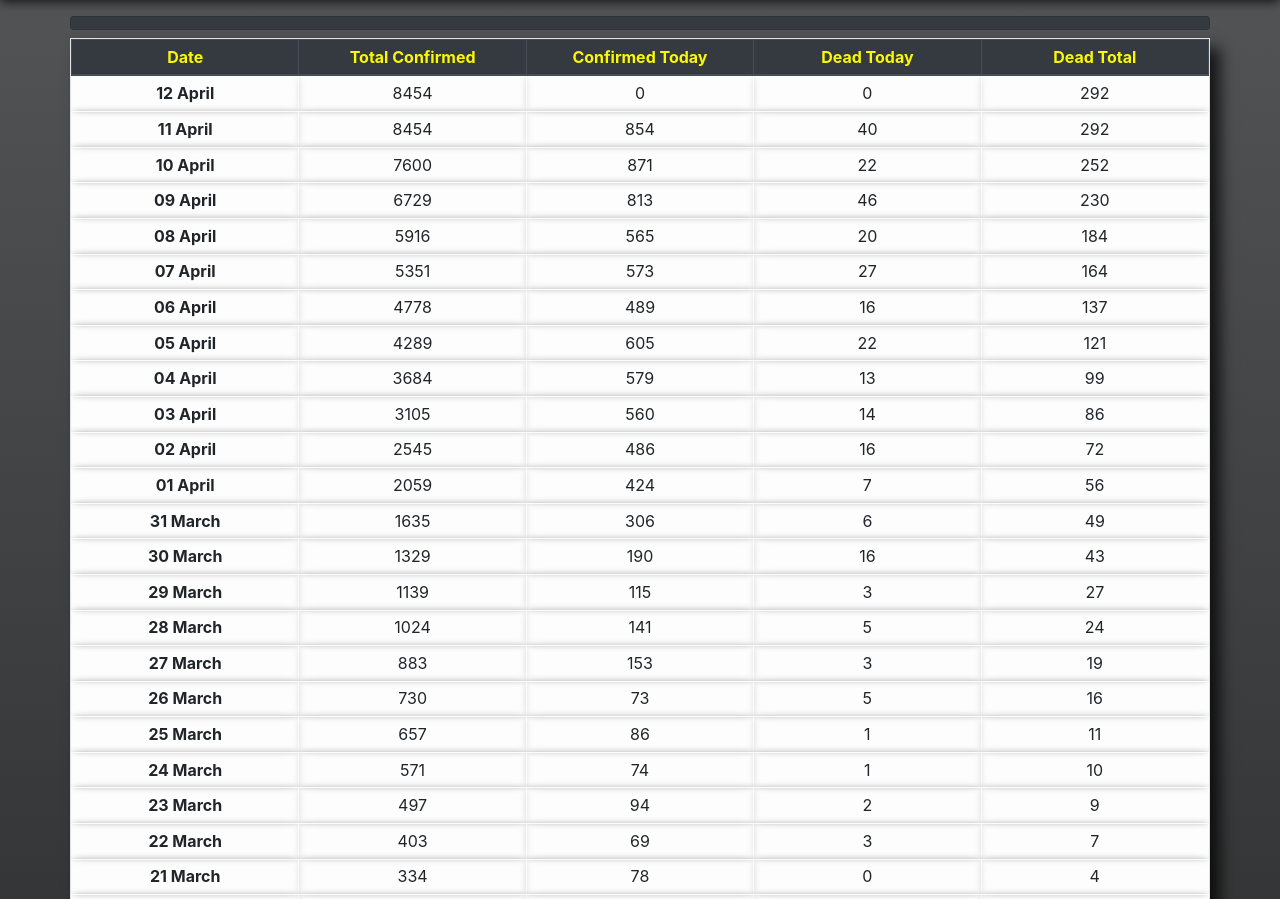
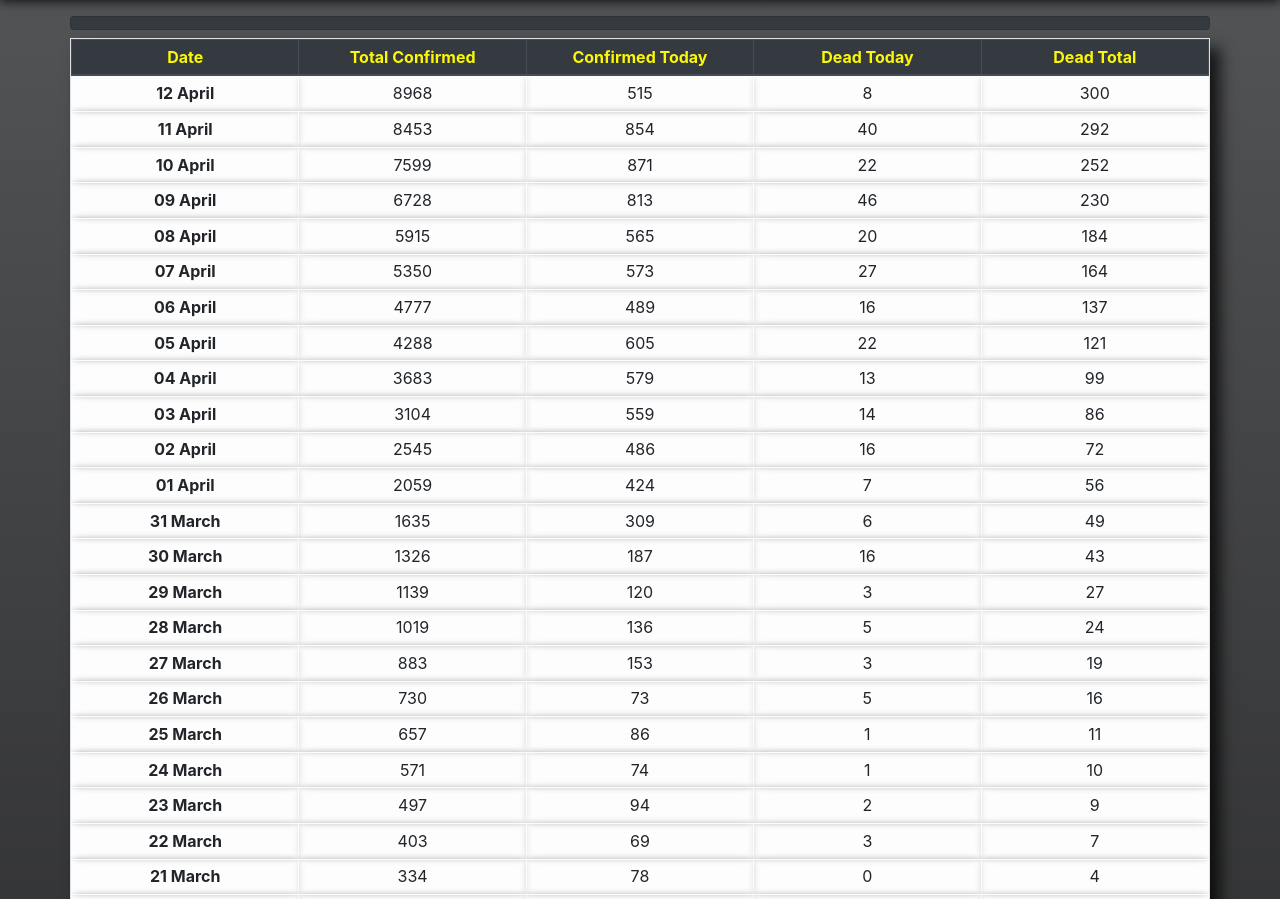
Before and after one commit to nirmalya1983/djangoapp001, a Django app: template covt19/templates/index.html in a window 1280 px wide. Shown: the part 56-955 px from the top of the page. Run offline with Django 3.2, Linux system fonts and the light colour scheme; the template is opened without the code that fills it, so the values that code supplies are empty; some libraries are stand-ins or nearby versions.

Commit message:
commit requirements

```diff
--- a/covt19/urls.py
+++ b/covt19/urls.py
@@ -4,5 +4,6 @@ from . import views
 
 urlpatterns = [
     path('ind_state',views.ind_states,name='indStates'),
+    path('ind_test',views.ind_test,name='indTest'),
     path('', views.index, name='index'),
 ]
--- a/static/js/result.js
+++ b/static/js/result.js
@@ -379,16 +379,16 @@
 			"totalrecovered": "4"
 		},
 		{
-			"dailyconfirmed": "11",
+			"dailyconfirmed": "10",
 			"dailydeceased": "1",
 			"dailyrecovered": "0",
 			"date": "12 March ",
-			"totalconfirmed": "82",
+			"totalconfirmed": "81",
 			"totaldeceased": "1",
 			"totalrecovered": "4"
 		},
 		{
-			"dailyconfirmed": "9",
+			"dailyconfirmed": "10",
 			"dailydeceased": "0",
 			"dailyrecovered": "6",
 			"date": "13 March ",
@@ -415,16 +415,16 @@
 			"totalrecovered": "13"
 		},
 		{
-			"dailyconfirmed": "15",
+			"dailyconfirmed": "14",
 			"dailydeceased": "0",
 			"dailyrecovered": "1",
 			"date": "16 March ",
-			"totalconfirmed": "127",
+			"totalconfirmed": "126",
 			"totaldeceased": "2",
 			"totalrecovered": "14"
 		},
 		{
-			"dailyconfirmed": "19",
+			"dailyconfirmed": "20",
 			"dailydeceased": "1",
 			"dailyrecovered": "1",
 			"date": "17 March ",
@@ -523,16 +523,16 @@
 			"totalrecovered": "75"
 		},
 		{
-			"dailyconfirmed": "141",
+			"dailyconfirmed": "136",
 			"dailydeceased": "5",
 			"dailyrecovered": "10",
 			"date": "28 March ",
-			"totalconfirmed": "1024",
+			"totalconfirmed": "1019",
 			"totaldeceased": "24",
 			"totalrecovered": "85"
 		},
 		{
-			"dailyconfirmed": "115",
+			"dailyconfirmed": "120",
 			"dailydeceased": "3",
 			"dailyrecovered": "17",
 			"date": "29 March ",
@@ -541,16 +541,16 @@
 			"totalrecovered": "102"
 		},
 		{
-			"dailyconfirmed": "190",
+			"dailyconfirmed": "187",
 			"dailydeceased": "16",
 			"dailyrecovered": "35",
 			"date": "30 March ",
-			"totalconfirmed": "1329",
+			"totalconfirmed": "1326",
 			"totaldeceased": "43",
 			"totalrecovered": "137"
 		},
 		{
-			"dailyconfirmed": "306",
+			"dailyconfirmed": "309",
 			"dailydeceased": "6",
 			"dailyrecovered": "13",
 			"date": "31 March ",
@@ -577,11 +577,11 @@
 			"totalrecovered": "191"
 		},
 		{
-			"dailyconfirmed": "560",
+			"dailyconfirmed": "559",
 			"dailydeceased": "14",
 			"dailyrecovered": "39",
 			"date": "03 April ",
-			"totalconfirmed": "3105",
+			"totalconfirmed": "3104",
 			"totaldeceased": "86",
 			"totalrecovered": "230"
 		},
@@ -590,7 +590,7 @@
 			"dailydeceased": "13",
 			"dailyrecovered": "56",
 			"date": "04 April ",
-			"totalconfirmed": "3684",
+			"totalconfirmed": "3683",
 			"totaldeceased": "99",
 			"totalrecovered": "286"
 		},
@@ -599,7 +599,7 @@
 			"dailydeceased": "22",
 			"dailyrecovered": "43",
 			"date": "05 April ",
-			"totalconfirmed": "4289",
+			"totalconfirmed": "4288",
 			"totaldeceased": "121",
 			"totalrecovered": "329"
 		},
@@ -608,7 +608,7 @@
 			"dailydeceased": "16",
 			"dailyrecovered": "65",
 			"date": "06 April ",
-			"totalconfirmed": "4778",
+			"totalconfirmed": "4777",
 			"totaldeceased": "137",
 			"totalrecovered": "394"
 		},
@@ -617,7 +617,7 @@
 			"dailydeceased": "27",
 			"dailyrecovered": "75",
 			"date": "07 April ",
-			"totalconfirmed": "5351",
+			"totalconfirmed": "5350",
 			"totaldeceased": "164",
 			"totalrecovered": "469"
 		},
@@ -626,7 +626,7 @@
 			"dailydeceased": "20",
 			"dailyrecovered": "96",
 			"date": "08 April ",
-			"totalconfirmed": "5916",
+			"totalconfirmed": "5915",
 			"totaldeceased": "184",
 			"totalrecovered": "565"
 		},
@@ -635,7 +635,7 @@
 			"dailydeceased": "46",
 			"dailyrecovered": "70",
 			"date": "09 April ",
-			"totalconfirmed": "6729",
+			"totalconfirmed": "6728",
 			"totaldeceased": "230",
 			"totalrecovered": "635"
 		},
@@ -644,7 +644,7 @@
 			"dailydeceased": "22",
 			"dailyrecovered": "151",
 			"date": "10 April ",
-			"totalconfirmed": "7600",
+			"totalconfirmed": "7599",
 			"totaldeceased": "252",
 			"totalrecovered": "786"
 		},
@@ -653,54 +653,54 @@
 			"dailydeceased": "40",
 			"dailyrecovered": "186",
 			"date": "11 April ",
-			"totalconfirmed": "8454",
+			"totalconfirmed": "8453",
 			"totaldeceased": "292",
 			"totalrecovered": "972"
 		},
 		{
-			"dailyconfirmed": "0",
-			"dailydeceased": "0",
-			"dailyrecovered": "0",
+			"dailyconfirmed": "515",
+			"dailydeceased": "8",
+			"dailyrecovered": "88",
 			"date": "12 April ",
-			"totalconfirmed": "8454",
-			"totaldeceased": "292",
-			"totalrecovered": "972"
+			"totalconfirmed": "8968",
+			"totaldeceased": "300",
+			"totalrecovered": "1060"
 		}
 	],
 	"statewise": [
 		{
-			"active": "7192",
-			"confirmed": "8453",
-			"deaths": "289",
-			"deltaconfirmed": "854",
-			"deltadeaths": "40",
-			"deltarecovered": "186",
-			"lastupdatedtime": "12/04/2020 02:35:24",
-			"recovered": "972",
+			"active": "7610",
+			"confirmed": "8967",
+			"deaths": "297",
+			"deltaconfirmed": "515",
+			"deltadeaths": "8",
+			"deltarecovered": "88",
+			"lastupdatedtime": "12/04/2020 19:35:30",
+			"recovered": "1060",
 			"state": "Total",
 			"statecode": "TT"
 		},
 		{
-			"active": "1426",
-			"confirmed": "1761",
+			"active": "1560",
+			"confirmed": "1895",
 			"deaths": "127",
-			"deltaconfirmed": "187",
-			"deltadeaths": "17",
-			"deltarecovered": "20",
-			"lastupdatedtime": "11/04/2020 22:35:24",
+			"deltaconfirmed": "134",
+			"deltadeaths": "0",
+			"deltarecovered": "0",
+			"lastupdatedtime": "12/04/2020 14:35:24",
 			"recovered": "208",
 			"state": "Maharashtra",
 			"statecode": "MH"
 		},
 		{
-			"active": "915",
-			"confirmed": "969",
-			"deaths": "10",
-			"deltaconfirmed": "58",
+			"active": "1014",
+			"confirmed": "1075",
+			"deaths": "11",
+			"deltaconfirmed": "106",
 			"deltadeaths": "1",
-			"deltarecovered": "0",
-			"lastupdatedtime": "11/04/2020 18:55:24",
-			"recovered": "44",
+			"deltarecovered": "6",
+			"lastupdatedtime": "12/04/2020 18:10:24",
+			"recovered": "50",
 			"state": "Tamil Nadu",
 			"statecode": "TN"
 		},
@@ -708,8 +708,8 @@
 			"active": "1023",
 			"confirmed": "1069",
 			"deaths": "19",
-			"deltaconfirmed": "166",
-			"deltadeaths": "5",
+			"deltaconfirmed": "0",
+			"deltadeaths": "0",
 			"deltarecovered": "0",
 			"lastupdatedtime": "11/04/2020 21:13:10",
 			"recovered": "27",
@@ -720,143 +720,143 @@
 			"active": "393",
 			"confirmed": "503",
 			"deaths": "14",
-			"deltaconfirmed": "16",
-			"deltadeaths": "2",
-			"deltarecovered": "51",
+			"deltaconfirmed": "0",
+			"deltadeaths": "0",
+			"deltarecovered": "0",
 			"lastupdatedtime": "11/04/2020 22:10:24",
 			"recovered": "96",
 			"state": "Telangana",
 			"statecode": "TG"
 		},
 		{
-			"active": "575",
-			"confirmed": "700",
+			"active": "671",
+			"confirmed": "796",
 			"deaths": "9",
-			"deltaconfirmed": "139",
-			"deltadeaths": "6",
-			"deltarecovered": "56",
-			"lastupdatedtime": "12/04/2020 02:35:25",
+			"deltaconfirmed": "96",
+			"deltadeaths": "0",
+			"deltarecovered": "0",
+			"lastupdatedtime": "12/04/2020 15:35:25",
 			"recovered": "116",
 			"state": "Rajasthan",
 			"statecode": "RJ"
 		},
 		{
-			"active": "228",
-			"confirmed": "373",
+			"active": "194",
+			"confirmed": "375",
 			"deaths": "2",
-			"deltaconfirmed": "10",
+			"deltaconfirmed": "2",
 			"deltadeaths": "0",
-			"deltarecovered": "19",
-			"lastupdatedtime": "11/04/2020 18:20:24",
-			"recovered": "143",
+			"deltarecovered": "36",
+			"lastupdatedtime": "12/04/2020 17:35:25",
+			"recovered": "179",
 			"state": "Kerala",
 			"statecode": "KL"
 		},
 		{
-			"active": "402",
-			"confirmed": "452",
+			"active": "430",
+			"confirmed": "480",
 			"deaths": "5",
-			"deltaconfirmed": "19",
-			"deltadeaths": "1",
-			"deltarecovered": "13",
-			"lastupdatedtime": "11/04/2020 19:50:25",
+			"deltaconfirmed": "28",
+			"deltadeaths": "0",
+			"deltarecovered": "0",
+			"lastupdatedtime": "12/04/2020 19:35:31",
 			"recovered": "45",
 			"state": "Uttar Pradesh",
 			"statecode": "UP"
 		},
 		{
-			"active": "389",
-			"confirmed": "405",
-			"deaths": "6",
-			"deltaconfirmed": "24",
-			"deltadeaths": "0",
-			"deltarecovered": "0",
-			"lastupdatedtime": "11/04/2020 18:55:25",
-			"recovered": "10",
+			"active": "401",
+			"confirmed": "420",
+			"deaths": "7",
+			"deltaconfirmed": "15",
+			"deltadeaths": "1",
+			"deltarecovered": "2",
+			"lastupdatedtime": "12/04/2020 19:20:25",
+			"recovered": "12",
 			"state": "Andhra Pradesh",
 			"statecode": "AP"
 		},
 		{
-			"active": "451",
-			"confirmed": "529",
-			"deaths": "40",
-			"deltaconfirmed": "78",
-			"deltadeaths": "4",
-			"deltarecovered": "1",
-			"lastupdatedtime": "11/04/2020 23:35:25",
-			"recovered": "38",
+			"active": "478",
+			"confirmed": "562",
+			"deaths": "43",
+			"deltaconfirmed": "33",
+			"deltadeaths": "3",
+			"deltarecovered": "3",
+			"lastupdatedtime": "12/04/2020 17:20:25",
+			"recovered": "41",
 			"state": "Madhya Pradesh",
 			"statecode": "MP"
 		},
 		{
-			"active": "170",
-			"confirmed": "215",
+			"active": "172",
+			"confirmed": "232",
 			"deaths": "6",
-			"deltaconfirmed": "8",
+			"deltaconfirmed": "17",
 			"deltadeaths": "0",
-			"deltarecovered": "5",
-			"lastupdatedtime": "11/04/2020 19:20:25",
-			"recovered": "39",
+			"deltarecovered": "15",
+			"lastupdatedtime": "12/04/2020 13:50:25",
+			"recovered": "54",
 			"state": "Karnataka",
 			"statecode": "KA"
 		},
 		{
-			"active": "402",
-			"confirmed": "468",
-			"deaths": "22",
-			"deltaconfirmed": "90",
-			"deltadeaths": "3",
-			"deltarecovered": "11",
-			"lastupdatedtime": "11/04/2020 20:20:24",
+			"active": "426",
+			"confirmed": "493",
+			"deaths": "23",
+			"deltaconfirmed": "25",
+			"deltadeaths": "1",
+			"deltarecovered": "0",
+			"lastupdatedtime": "12/04/2020 15:20:25",
 			"recovered": "44",
 			"state": "Gujarat",
 			"statecode": "GJ"
 		},
 		{
-			"active": "141",
-			"confirmed": "179",
-			"deaths": "2",
-			"deltaconfirmed": "3",
-			"deltadeaths": "0",
-			"deltarecovered": "0",
-			"lastupdatedtime": "11/04/2020 19:05:26",
-			"recovered": "36",
+			"active": "148",
+			"confirmed": "195",
+			"deaths": "3",
+			"deltaconfirmed": "16",
+			"deltadeaths": "1",
+			"deltarecovered": "8",
+			"lastupdatedtime": "12/04/2020 19:35:32",
+			"recovered": "44",
 			"state": "Haryana",
 			"statecode": "HR"
 		},
 		{
-			"active": "214",
-			"confirmed": "224",
+			"active": "234",
+			"confirmed": "244",
 			"deaths": "4",
-			"deltaconfirmed": "17",
+			"deltaconfirmed": "21",
 			"deltadeaths": "0",
 			"deltarecovered": "0",
-			"lastupdatedtime": "09/04/2020 19:35:27",
+			"lastupdatedtime": "12/04/2020 19:20:26",
 			"recovered": "6",
 			"state": "Jammu and Kashmir",
 			"statecode": "JK"
 		},
 		{
-			"active": "126",
-			"confirmed": "158",
+			"active": "135",
+			"confirmed": "170",
 			"deaths": "12",
-			"deltaconfirmed": "7",
-			"deltadeaths": "1",
-			"deltarecovered": "0",
-			"lastupdatedtime": "11/04/2020 18:55:26",
-			"recovered": "20",
+			"deltaconfirmed": "12",
+			"deltadeaths": "0",
+			"deltarecovered": "3",
+			"lastupdatedtime": "12/04/2020 18:51:07",
+			"recovered": "23",
 			"state": "Punjab",
 			"statecode": "PB"
 		},
 		{
-			"active": "105",
-			"confirmed": "126",
+			"active": "110",
+			"confirmed": "134",
 			"deaths": "5",
-			"deltaconfirmed": "10",
+			"deltaconfirmed": "8",
 			"deltadeaths": "0",
-			"deltarecovered": "0",
-			"lastupdatedtime": "11/04/2020 19:20:26",
-			"recovered": "16",
+			"deltarecovered": "3",
+			"lastupdatedtime": "12/04/2020 14:20:26",
+			"recovered": "19",
 			"state": "West Bengal",
 			"statecode": "WB"
 		},
@@ -864,7 +864,7 @@
 			"active": "41",
 			"confirmed": "54",
 			"deaths": "1",
-			"deltaconfirmed": "4",
+			"deltaconfirmed": "0",
 			"deltadeaths": "0",
 			"deltarecovered": "0",
 			"lastupdatedtime": "11/04/2020 23:35:26",
@@ -873,14 +873,14 @@
 			"statecode": "OR"
 		},
 		{
-			"active": "48",
+			"active": "37",
 			"confirmed": "64",
 			"deaths": "1",
-			"deltaconfirmed": "4",
+			"deltaconfirmed": "0",
 			"deltadeaths": "0",
-			"deltarecovered": "0",
-			"lastupdatedtime": "11/04/2020 23:35:28",
-			"recovered": "15",
+			"deltarecovered": "11",
+			"lastupdatedtime": "12/04/2020 19:10:26",
+			"recovered": "26",
 			"state": "Bihar",
 			"statecode": "BR"
 		},
@@ -909,10 +909,10 @@
 			"statecode": "AS"
 		},
 		{
-			"active": "12",
-			"confirmed": "19",
+			"active": "14",
+			"confirmed": "21",
 			"deaths": "0",
-			"deltaconfirmed": "0",
+			"deltaconfirmed": "2",
 			"deltadeaths": "0",
 			"deltarecovered": "0",
 			"lastupdatedtime": "10/04/2020 18:10:27",
@@ -921,14 +921,14 @@
 			"statecode": "CH"
 		},
 		{
-			"active": "22",
+			"active": "21",
 			"confirmed": "32",
 			"deaths": "2",
-			"deltaconfirmed": "4",
+			"deltaconfirmed": "0",
 			"deltadeaths": "0",
-			"deltarecovered": "6",
+			"deltarecovered": "1",
 			"lastupdatedtime": "11/04/2020 22:00:34",
-			"recovered": "8",
+			"recovered": "9",
 			"state": "Himachal Pradesh",
 			"statecode": "HP"
 		},
@@ -960,7 +960,7 @@
 			"active": "16",
 			"confirmed": "25",
 			"deaths": "0",
-			"deltaconfirmed": "7",
+			"deltaconfirmed": "0",
 			"deltadeaths": "0",
 			"deltarecovered": "0",
 			"lastupdatedtime": "12/04/2020 01:10:26",
@@ -974,7 +974,7 @@
 			"deaths": "0",
 			"deltaconfirmed": "0",
 			"deltadeaths": "0",
-			"deltarecovered": "4",
+			"deltarecovered": "0",
 			"lastupdatedtime": "11/04/2020 23:26:44",
 			"recovered": "5",
 			"state": "Goa",
@@ -993,13 +993,13 @@
 			"statecode": "PY"
 		},
 		{
-			"active": "16",
+			"active": "15",
 			"confirmed": "17",
-			"deaths": "1",
-			"deltaconfirmed": "3",
-			"deltadeaths": "0",
+			"deaths": "2",
+			"deltaconfirmed": "0",
+			"deltadeaths": "1",
 			"deltarecovered": "0",
-			"lastupdatedtime": "11/04/2020 11:55:30",
+			"lastupdatedtime": "12/04/2020 19:35:37",
 			"recovered": "0",
 			"state": "Jharkhand",
 			"statecode": "JH"
--- a/templates/headNav1.html
+++ b/templates/headNav1.html
@@ -11,11 +11,11 @@
         <div class="dropdown-menu">
           <a href="." class="dropdown-item">Stats by Date</a>
           <a href="./ind_state" class="dropdown-item">Stats by State</a>
-          <a href="." class="dropdown-item">Stats of Tests</a>
+          <a href="./ind_test" class="dropdown-item">Stats of Tests</a>
         </div>
       </li>
       <li class="nav-item ml-3 mr-3">
-        <a class="nav-link " href="World">World</a>
+        <a class="nav-link " href=".">World</a>
       </li>
       <li class="nav-item ml-3 mr-3">
         <a class="nav-link " href="#">About</a>
```
Also changed, not shown: covt19/templates/indTest.html (added, +49 -0 lines), covt19/views.py (+8 -0 lines), 1 other file.
